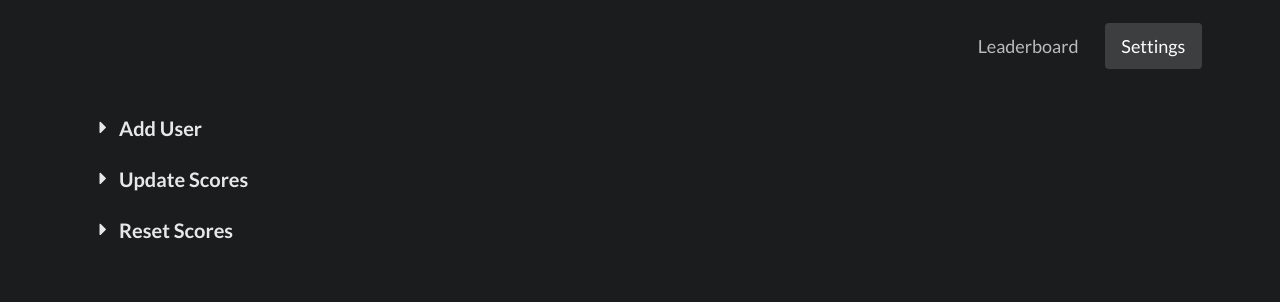
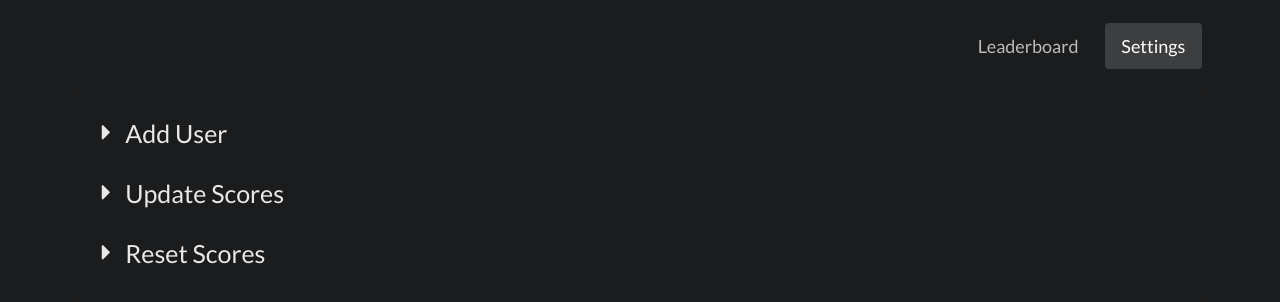
Before and after one commit to Nurtau/leetcode-rating-old, a React (Create React App) app: page /settings in a window 1280 px wide. Shown: the top 302 px of the page. Built offline with nearby package versions, Linux system fonts and the light colour scheme.

Commit message:
title font-size changed

```diff
--- /dev/null
+++ b/src/components/Settings.css
@@ -0,0 +1,13 @@
+label, p {
+	font-size: 15px !important;
+}
+
+
+.title {
+	font-size: 25px !important;
+	display:inline-block !important;
+}
+
+input {
+	width: 400px;
+}
--- a/src/components/Settings.js
+++ b/src/components/Settings.js
@@ -5,6 +5,7 @@ import UserAdd from "./modifiers/UserAdd";
 import ScoreUpdater from "./modifiers/ScoreUpdater";
 import ScoreResetter from "./modifiers/ScoreResetter";
 
+import "./Settings.css";
 
 const modifiers = [
 	{
--- a/src/components/SettingsItem.js
+++ b/src/components/SettingsItem.js
@@ -15,7 +15,6 @@ const SettingsItem = ({ title, children }) => {
 
 				className={`title ${activeClass}`}
 				onClick={onItemClick}
-				style={{ fontSize: "20px", fontWeight: "bold" , display:"inline-block"}}
 			>
 				<i className="dropdown icon"></i>
 				{title}
--- a/src/components/modifiers/ScoreResetter.js
+++ b/src/components/modifiers/ScoreResetter.js
@@ -1,11 +1,13 @@
 import React from "react";
+
+import "../Settings.css";
 
 const ScoreResetter = () => {
 	return (
 		<div className="ui inverted form">
 			<div className="fields" style={{ marginBottom: "15px" }}>
 				<div className="field">
-					<label htmlFor="api-key">API Key</label>
+					<label htmlFor="api-key" id="label-api-key">API Key</label>
 					<input
 						type="text"
 						id="api-key"
```
